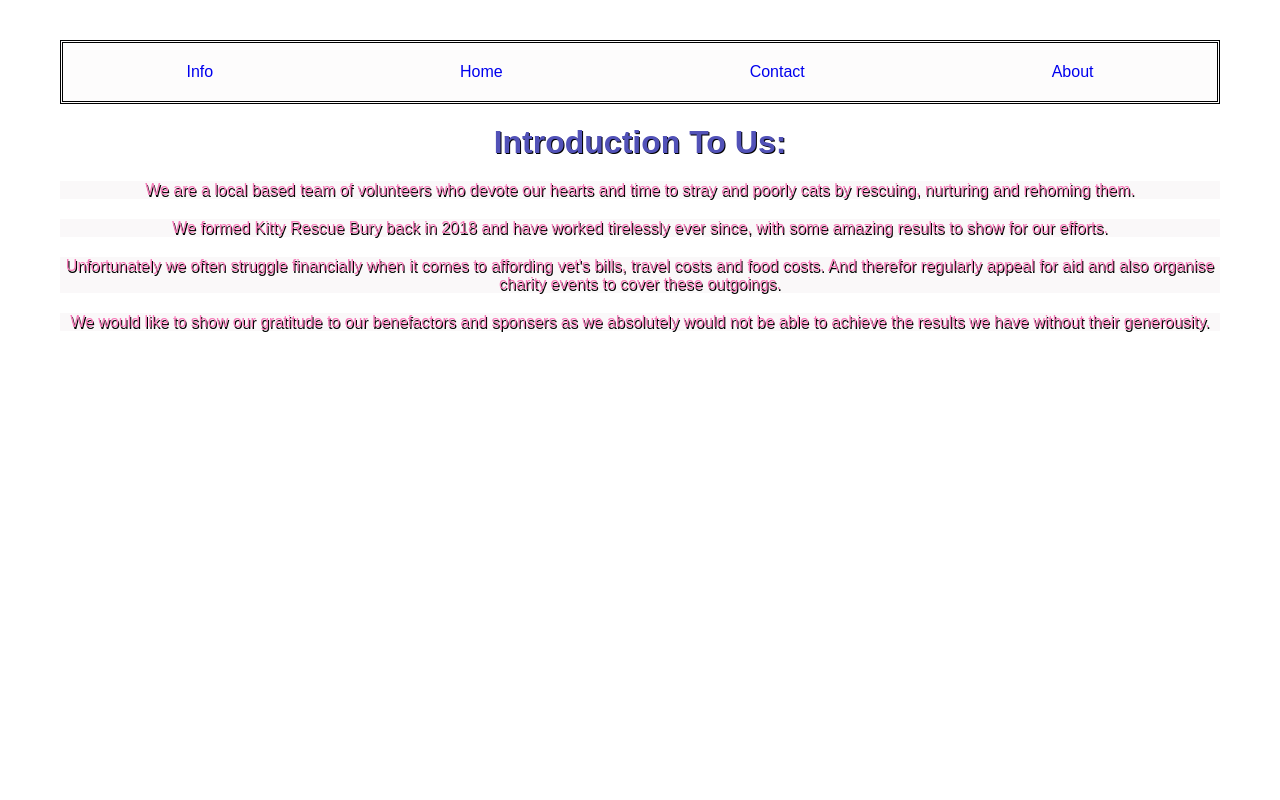
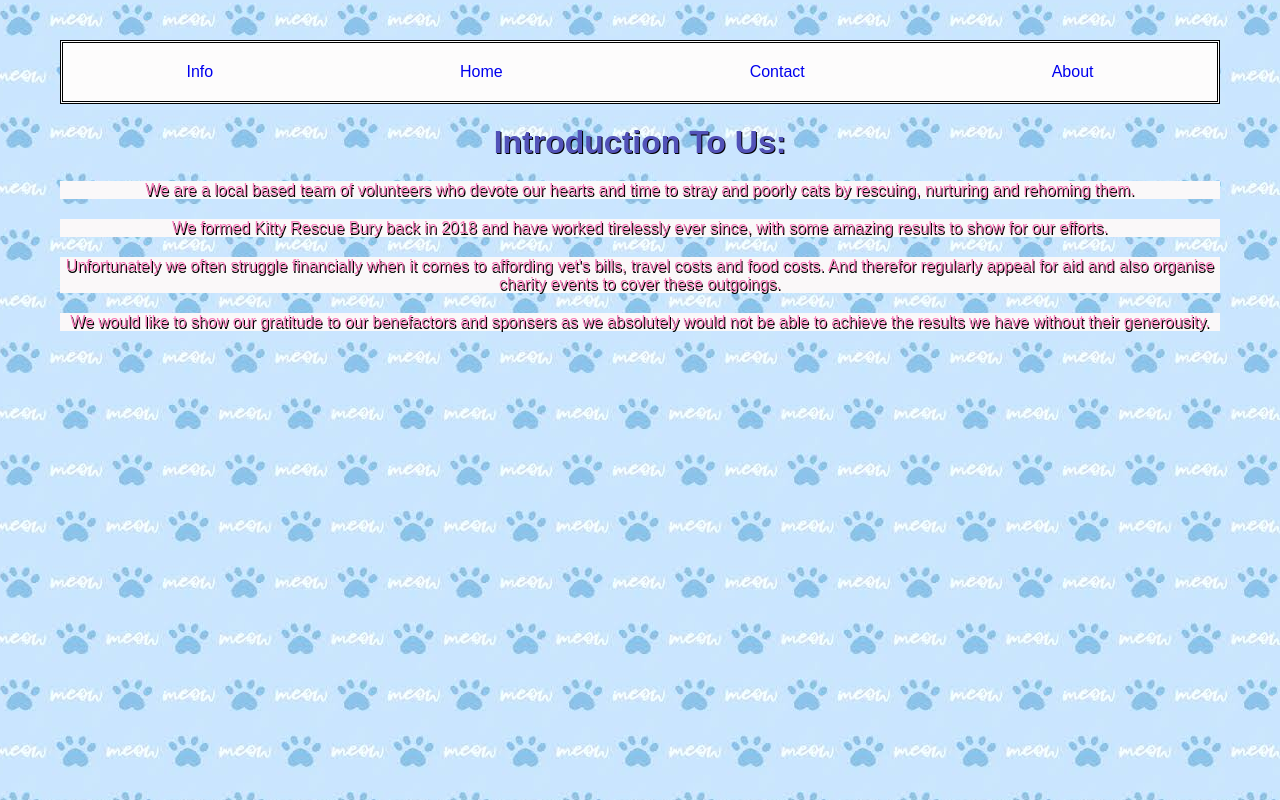
Before and after one commit to E5quir3/website, a plain HTML site: page index.html in a window 1280 px wide. Drawn offline with Linux system fonts and the light colour scheme; the site is published under a folder, as on GitHub Pages, so addresses that start at the root find nothing.

Commit message:
Update style.css

```diff
--- a/style.css
+++ b/style.css
@@ -7,7 +7,7 @@
 
 body{
     font-family: fantasy;
-    background-image:url(/catpaws.jpg);
+    background-image:url(catpaws.jpg);
     text-align:center;
     }
 
```
